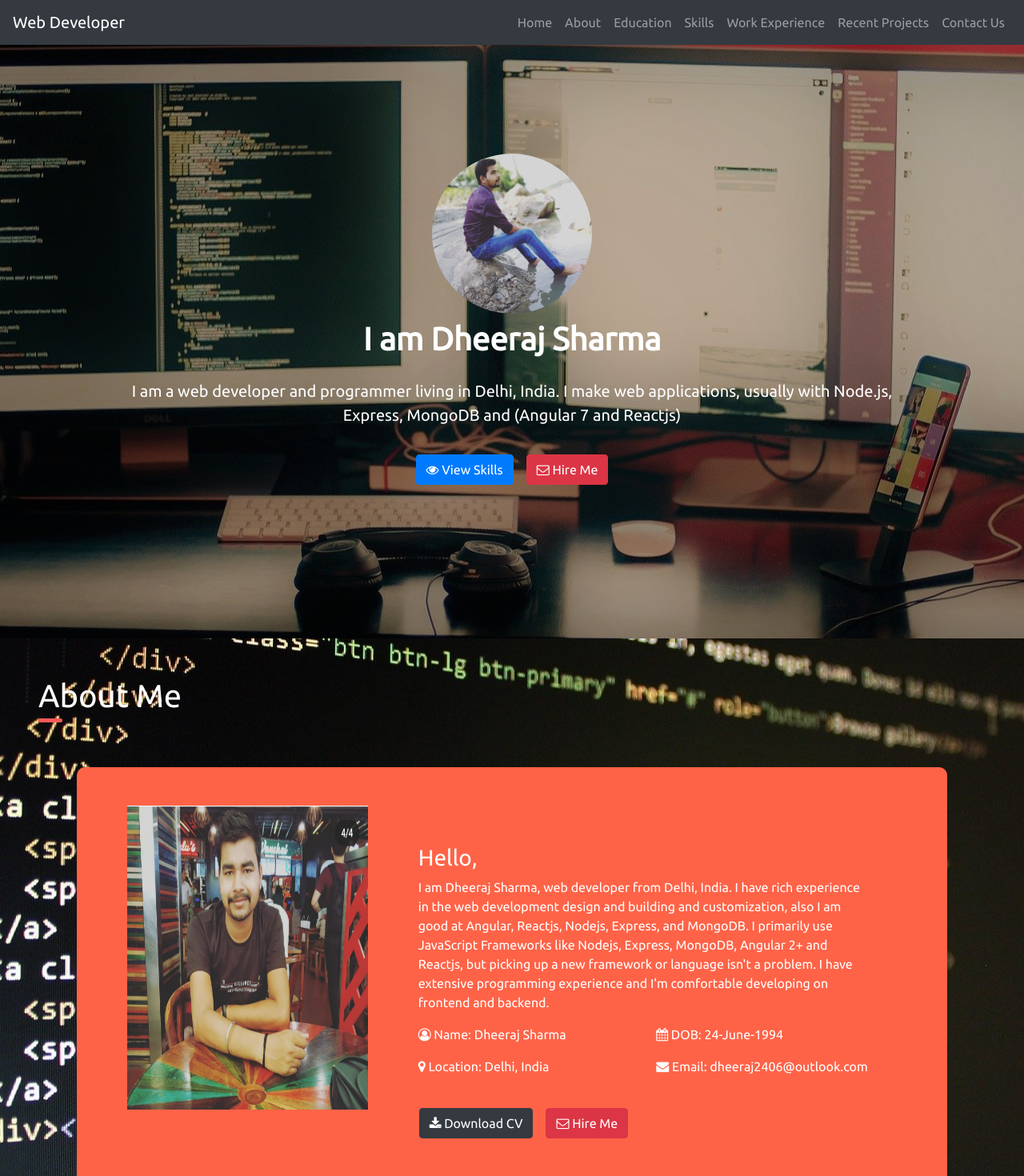
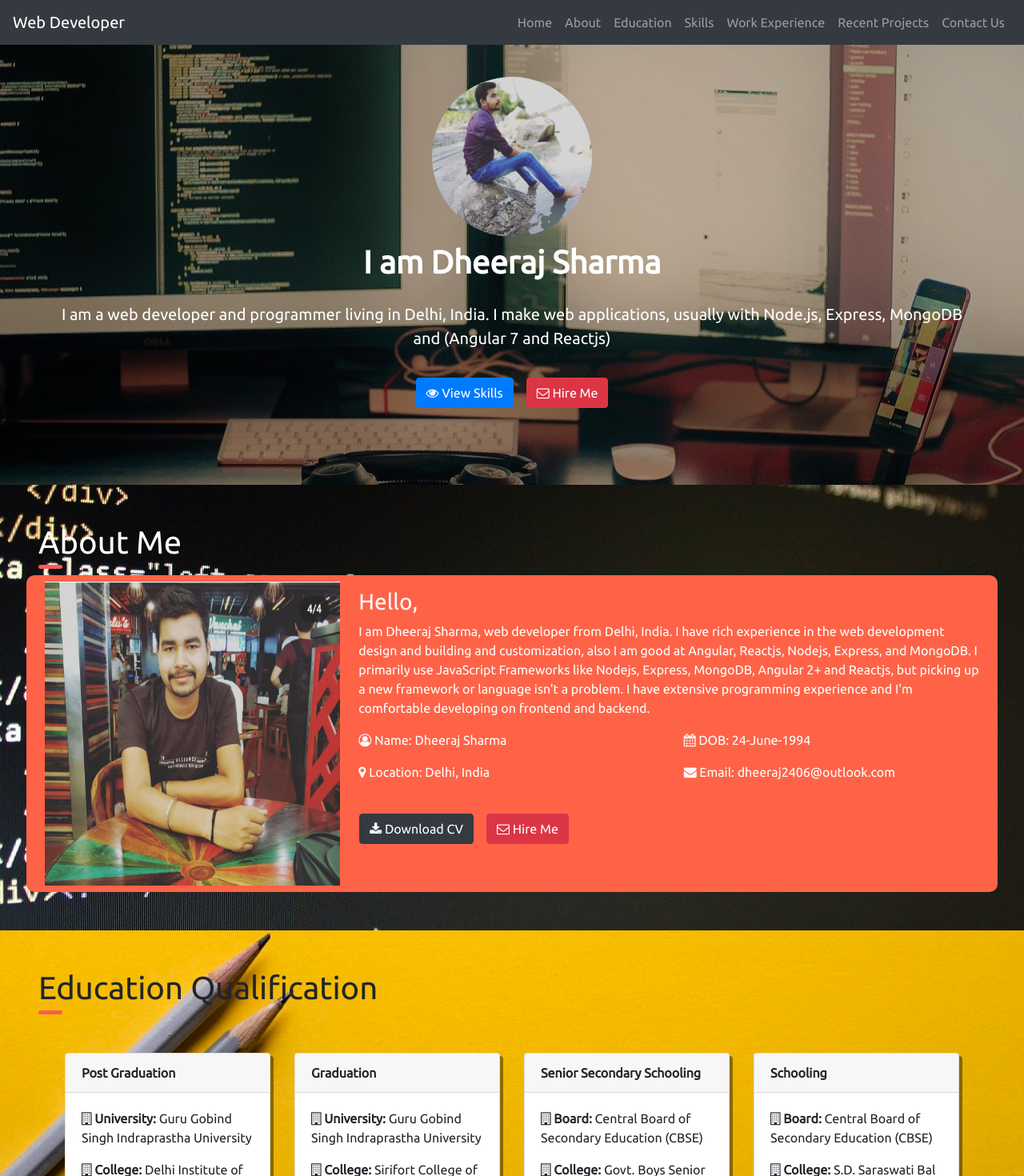
Before and after one commit to dj4385/resume, a React (Create React App) app: page / in a window 1280 px wide. Shown: the top 1470 px of the page at 80% size. Built offline with nearby package versions, Linux system fonts and the light colour scheme.

Commit message:
change in header, home and about

```diff
--- a/src/components/About.js
+++ b/src/components/About.js
@@ -16,11 +16,11 @@ export const About = ()=>{
                     <h1 className="text-white abtMe">About Me</h1>
                 </div>
             </div>
-            <div className="row abtTextBg p-5 mr-5 ml-5 mt-5">
+            <div className="row abtTextBg p-2">
                 <div className="col-lg-4">
                     <img src={dheeraj} alt="" className="img-fluid abtImg"></img>
                 </div>
-                <div className="col-lg-8 p-5">
+                <div className="col-lg-8 p-2">
                     <h3>Hello,</h3>
                     <p>I am {name}, web developer from {location}. I have rich experience in the web development design and building and customization, also I am good at Angular, Reactjs, Nodejs, Express, and MongoDB. I primarily use JavaScript Frameworks like Nodejs, Express, MongoDB, Angular 2+ and Reactjs, but picking up a new framework or language isn't a problem. I have extensive programming experience and I'm comfortable developing on frontend and backend.</p>
                     <div className="row">
--- a/src/components/Header.js
+++ b/src/components/Header.js
@@ -8,7 +8,7 @@ export const Header = ()=>{
                 <button className="navbar-toggler" type="button" data-toggle="collapse" data-target="#collapsibleNavbar">
                     <span className="navbar-toggler-icon"></span>
                 </button>
-                <div className="collapse d-flex justify-content-end navbar-collapse" id="collapsibleNavbar">
+                <div className="collapse justify-content-end navbar-collapse" id="collapsibleNavbar">
                     <ul className="navbar-nav">
                         <li className="nav-item">
                             <a className="nav-link" href="#home">Home</a>
--- a/src/components/Home.js
+++ b/src/components/Home.js
@@ -7,8 +7,8 @@ export const Home = ()=>{
     return (
         <div className="container-fluid p-5 bgImg" id="home">
             <div className="row pt-5 pb-5">
-                <div className="col-lg-12 p-5 text-center">
-                   <div className=" p-5">
+                <div className="col-lg-12 text-center">
+                   <div>
                         <img src={dheeraj} alt="" className="img-fluid mb-2 profile"></img>
                         <h1 className="name">I am Dheeraj Sharma</h1>
                         <p className="subHeading">I am a web developer and programmer living in Delhi, India. I make web applications, usually with Node.js, Express, MongoDB and (Angular 7 and Reactjs)</p>
```
